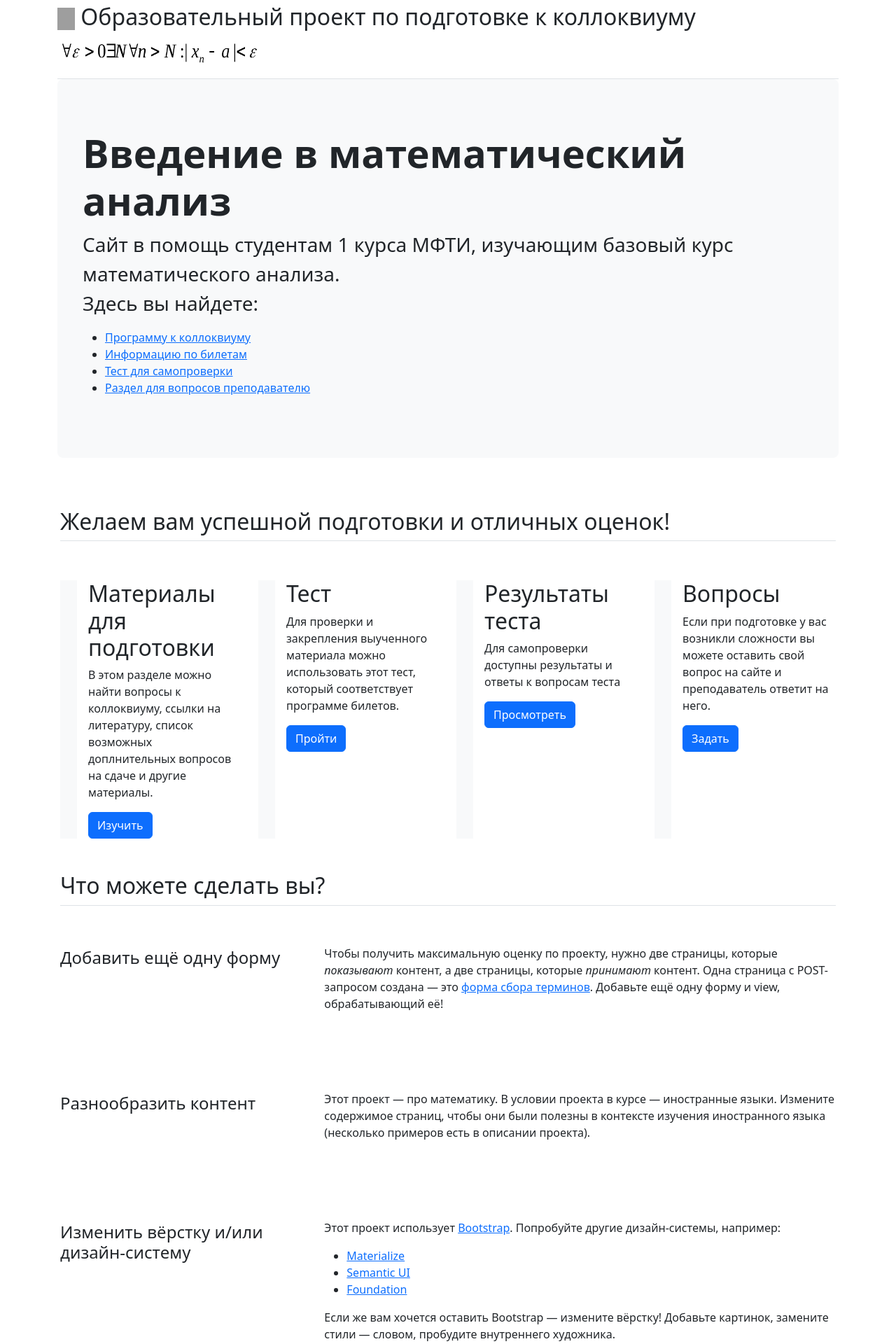
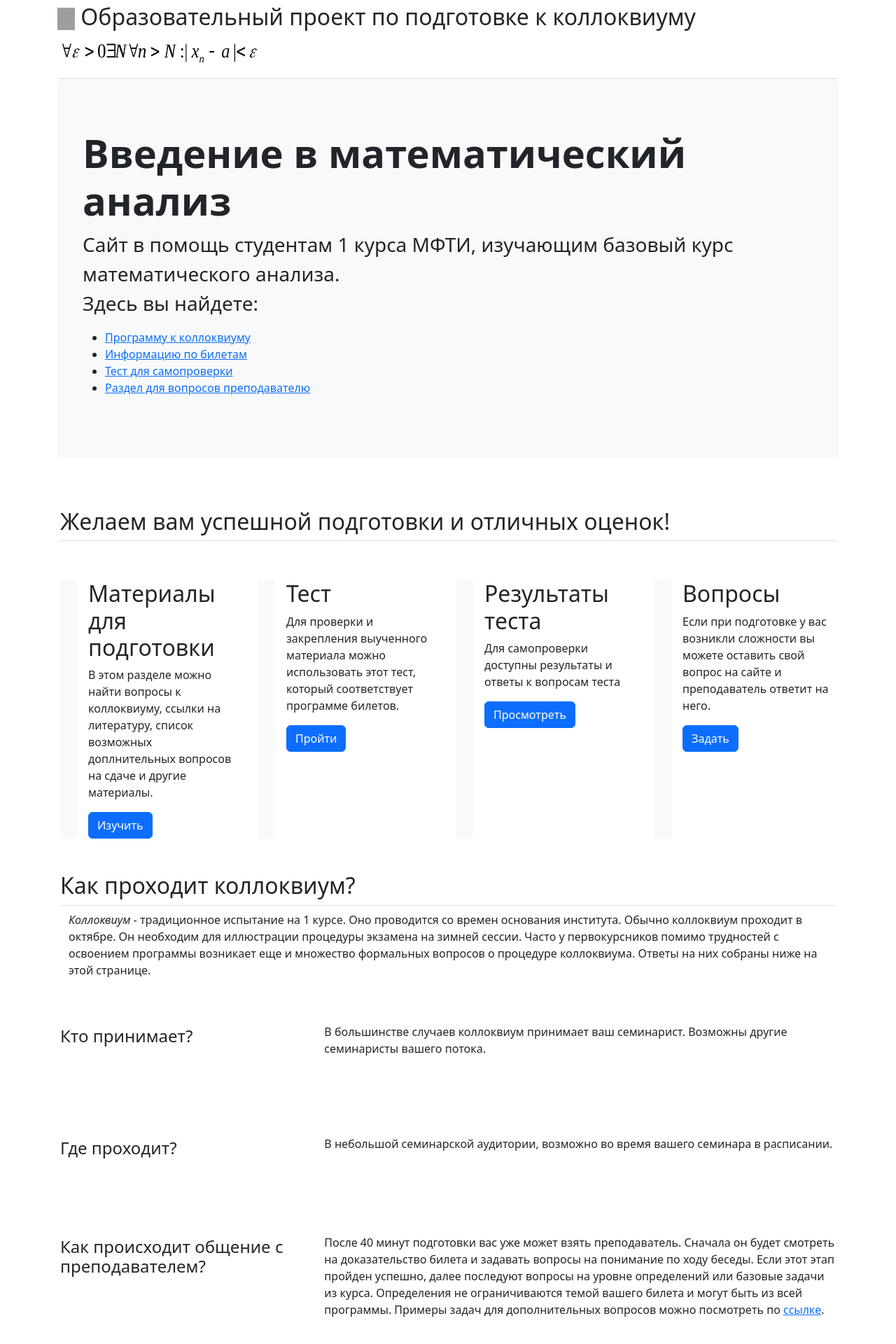
Before and after one commit to linkova-tetiana/math_analysis_site, a Django app: page / in a window 1280 px wide. Shown: the top 1920 px of the page at 70% size. Run offline with Django 4.2, Linux system fonts and the light colour scheme; some libraries are stand-ins or nearby versions; grey boxes are pictures that could not be loaded.

Commit message:
Редактирование скелета основной страницы

```diff
--- a/templates/index.html
+++ b/templates/index.html
@@ -79,47 +79,84 @@
     </div>
 
 
-    <h2 class="pb-2 border-bottom">Что можете сделать вы?</h2>
+    <h2 class="pb-2 border-bottom">Как проходит коллоквиум?</h2>
+    <div class="container">
+        <p> <span class="fst-italic">Коллоквиум</span> - традиционное испытание на 1 курсе. Оно проводится со времен основания института.
+            Обычно коллоквиум проходит в октябре. Он необходим для иллюстрации процедуры экзамена на зимней сессии.
+            Часто у первокурсников помимо трудностей с освоением программы возникает еще и множество формальных вопросов
+            о процедуре коллоквиума. Ответы на них собраны ниже на этой странице.
+        </p>
+    </div>
     <div class="row g-4 py-5 row-cols-1 row-cols-lg-2">
         <div class="col-lg-4">
-            <h4 class="py-1">Добавить ещё одну форму</h4>
+            <h4 class="py-1">Кто принимает?</h4>
         </div>
         <div class="col-lg-8">
-            <p>Чтобы получить максимальную оценку по проекту, нужно две страницы, которые <span class="fst-italic">показывают</span>
-            контент, а две страницы, которые <span class="fst-italic">принимают</span> контент. Одна страница с
-            POST-запросом создана — это <a href="/add-term">форма сбора терминов</a>. Добавьте ещё одну форму и view, обрабатывающий её!</p>
+            <p>
+                В большинстве случаев коллоквиум принимает ваш семинарист. Возможны другие семинаристы вашего потока.
+            </p>
         </div>
     </div>
     <div class="row g-4 py-5 row-cols-1 row-cols-lg-2">
         <div class="col-lg-4">
-            <h4 class="py-1">Разнообразить контент</h4>
+            <h4 class="py-1">Где проходит?</h4>
         </div>
         <div class="col-lg-8">
-            <p>Этот проект — про математику. В условии проекта в курсе — иностранные языки. Измените содержимое страниц,
-                чтобы они были полезны в контексте изучения иностранного языка (несколько примеров есть в описании проекта).</p>
+            <p>
+                В небольшой семинарской аудитории, возможно во время вашего семинара в расписании.
+            </p>
         </div>
     </div>
     <div class="row g-4 py-5 row-cols-1 row-cols-lg-2">
         <div class="col-lg-4">
-            <h4 class="py-1">Изменить вёрстку и/или дизайн-систему</h4>
+            <h4 class="py-1">Как происходит общение с преподавателем?</h4>
         </div>
         <div class="col-lg-8">
-            <p>Этот проект использует <a href="https://getbootstrap.com">Bootstrap</a>. Попробуйте другие дизайн-системы, например:
-                <ul>
-                    <li><a href="https://materializecss.com">Materialize</a></li>
-                    <li><a href="https://semantic-ui.com">Semantic UI</a></li>
-                    <li><a href="https://get.foundation/templates.html">Foundation</a></li>
-                </ul>
+            <p>
+                После 40 минут подготовки вас уже может взять преподаватель. Сначала он будет смотреть
+                на доказательство билета и задавать вопросы на понимание по ходу беседы. Если этот этап пройден
+                успешно, далее последуют вопросы на уровне определений или базовые задачи из курса. Определения
+                не ограничиваются темой вашего билета и могут быть из всей программы. Примеры задач для дополнительных
+                вопросов можно посмотреть по <a href="index.html">ссылке</a>.
             </p>
+        </div>
+    </div>
+    <div class="row g-4 py-5 row-cols-1 row-cols-lg-2">
+        <div class="col-lg-4">
+            <h4 class="py-1">Сколько длится?</h4>
+        </div>
+        <div class="col-lg-8">
             <p>
-                Если же вам хочется оставить Bootstrap — измените вёрстку! Добавьте картинок, замените стили — словом, пробудите
-                внутреннего художника.
-            </p>
-            <p>
-                <span class="fst-italic">Вариант улучшения:</span> как правило, у сайта есть фавикон — маленькая иконка, отображающаяся
-                рядом с названием сайта во вкладке или окне браузера. Сейчас её нет — но вы можете её добавить.
+                Время очень будет зависеть от принимающего, обычно оно не меньше получаса, в исключительных случаях
+                может достигать даже 6 часов.
             </p>
         </div>
     </div>
 </div>
+<h2 class="pb-2 border-bottom">Еще немного лайфхаков</h2>
+<div class="container">
+    <nav>
+        <ul>
+            <li> Для тренировки студенты старших курсов организовывают "предколлок", где можно потренироваться
+            в общении по билету, попробовать свои силы. Старшекурсники также помогают разобраться в непонятных темах.
+                <p>
+                Информация о встречах публикуется в группах ВК.
+                </p>
+            </li>
+            <li>
+                Желающие пощекотать нервы и составить впечатление о принимающих заранее могут почитать отзывы о
+                преподавателях на известном всем физтехам <a href="https://wiki.mipt.tech/index.php/%D0%97%D0%B0%D0%B3%D0%BB%D0%B0%D0%B2%D0%BD%D0%B0%D1%8F_%D1%81%D1%82%D1%80%D0%B0%D0%BD%D0%B8%D1%86%D0%B0">
+                викимипте.</a>
+                <p>
+                Стоит сказать, что действительно полезные советы там будет сложно найти, но общая оценка обычно
+                    соответствует действительности.
+                </p>
+
+            </li>
+        </ul>
+    </nav>
+    <p style="text-align: center;">
+  	<img src="static/vse_ok.jpg" alt="Все получится!">
+    </p>
+</div>
 {% endblock %}
```
